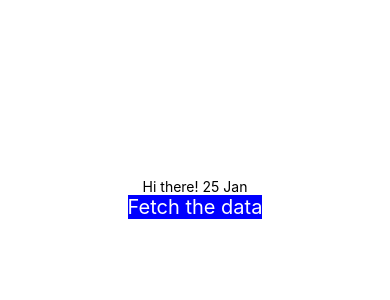
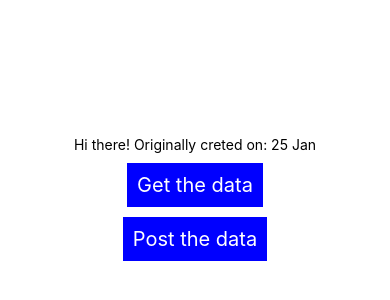
Before and after one commit to Illia16/language-mobile-app, a React Native app: screen / in a window 390 px wide. Shown: the part 224-524 px from the top of the page. Built offline with nearby package versions, Linux system fonts and the light colour scheme.

Commit message:
get-post methods

```diff
--- a/App.js
+++ b/App.js
@@ -5,11 +5,8 @@ export default function App() {
   const fetchData = async () => {
 
     try {
-      await fetch("URL", {
+      await fetch("getUrl", {
         method: "GET",
-        headers: {
-                "x-api-key": 'KEY',
-        }
       })
         .then((res) => res.json())
         .then((data) => {
@@ -20,13 +17,33 @@ export default function App() {
     }
   };
 
+
+  const postData = async () => {
+    try {
+        fetch("postURL", {
+          method: 'POST',
+          body: JSON.stringify({moves: String(99), time: String(98), id: 'some-test-id-2', name: 'test-name'})
+        })
+        .then(res => res.json())
+        .then(data => {
+          console.log('data from post',data);
+        })
+      } catch (er) {
+        console.error(er);
+      }
+  };
+
   return (
     <View style={styles.container}>
-      <Text>Hi there! 25 Jan</Text>
+      <Text>Hi there! Originally creted on: 25 Jan</Text>
       <StatusBar style="auto" />
 
-      <TouchableOpacity onPress={fetchData} style={{ backgroundColor: "blue" }}>
-        <Text style={{ fontSize: 20, color: "#fff" }}>Fetch the data</Text>
+      <TouchableOpacity onPress={fetchData} style={{ backgroundColor: "blue", marginTop: 10 }}>
+        <Text style={{ fontSize: 20, color: "#fff", padding: 10 }}>Get the data</Text>
+      </TouchableOpacity>
+
+      <TouchableOpacity onPress={postData} style={{ backgroundColor: "blue", marginTop: 10 }}>
+        <Text style={{ fontSize: 20, color: "#fff", padding: 10 }}>Post the data</Text>
       </TouchableOpacity>
     </View>
   );
```
Also changed, not shown: 2 other files (tests, documents, lock files or other folders).
